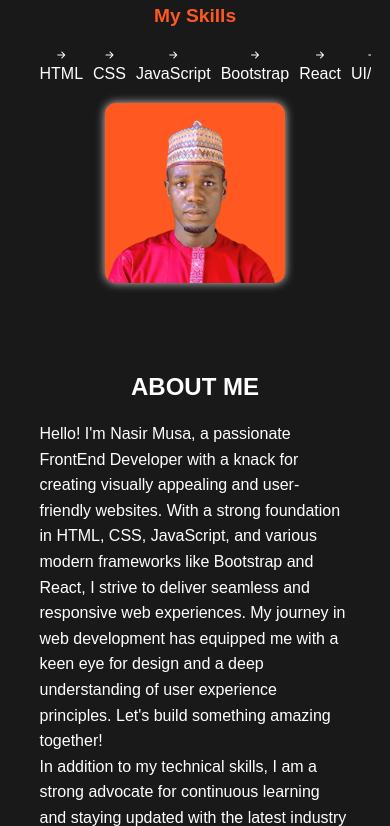
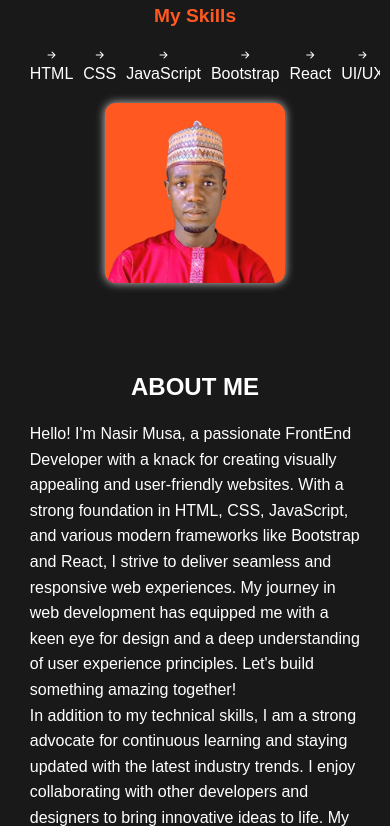
Before and after one commit to NASIRMUSA/nasirmusa, a website: page index.html in a window 390 px wide. Shown: the part 181-1007 px from the top of the page. Drawn offline with nearby package versions, Linux system fonts and the light colour scheme.

Commit message:
Update header.css

```diff
--- a/header.css
+++ b/header.css
@@ -99,6 +99,10 @@
 
 /* Responsive Styles */
 @media (max-width: 768px) {
+    .container{
+        width: 95%;
+        margin: 0 auto;
+    }
     .menu-toggle {
         display: block;
         /* Show hamburger icon on small screens */
```
